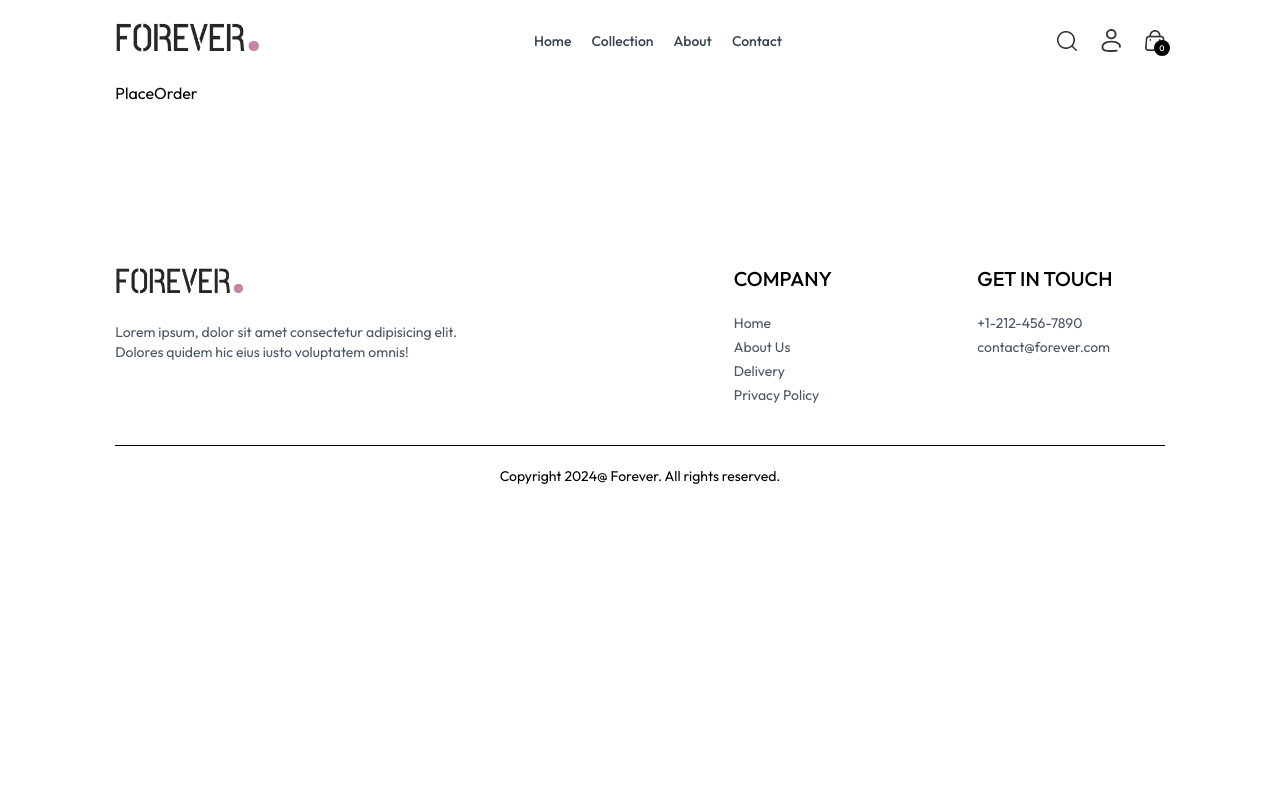
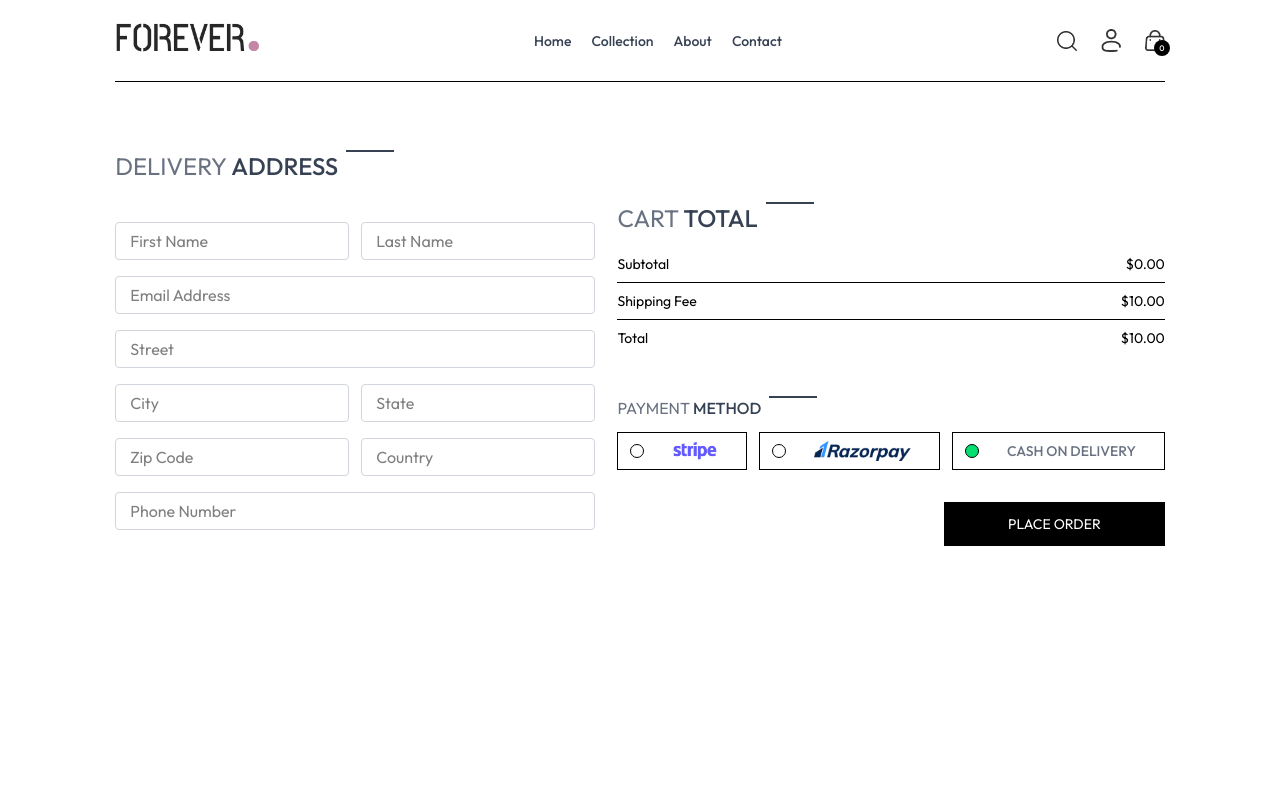
Before and after one commit to Priyank-211/E-commerseWeb, a React (Vite) app in the folder frontend/: page /place-order in a window 1280 px wide. Shown: the top 800 px of the page. Built offline with nearby package versions, Linux system fonts and the light colour scheme.

Commit message:
created placeorder page

```diff
--- a/frontend/src/context/ShopContext.jsx
+++ b/frontend/src/context/ShopContext.jsx
@@ -1,6 +1,7 @@
 import { createContext, useState, useEffect } from 'react';
 import { products } from '../assets/assets';
 import { toast } from 'react-toastify';
+import { useNavigate } from 'react-router-dom';
 
 export const ShopContext = createContext();
 
@@ -10,6 +11,7 @@
   const [search, setSearch] = useState('');
   const [showSearch, setShowSearch] = useState(true);
   const [cartItems, setCartItems] = useState({});
+  const navigate = useNavigate();
 
   const Addtocart = async (itemId, size) => {
     if (!size) {
@@ -73,6 +75,7 @@
     GetCartCount,
     updateQuantity,
     GetCartAmount,
+    navigate,
   };
   return (
     <ShopContext.Provider value={value}>{props.children}</ShopContext.Provider>
--- a/frontend/src/pages/Cart.jsx
+++ b/frontend/src/pages/Cart.jsx
@@ -6,7 +6,7 @@
 import CartTotal from '../components/CartTotal.jsx';
 
 const Cart = () => {
-  const { products, cartItems, currency, updateQuantity } =
+  const { products, cartItems, currency, updateQuantity, navigate } =
     useContext(ShopContext);
   const [cartData, setCartData] = useState([]);
 
@@ -85,7 +85,10 @@
         <div className="w-full sm:w-[450px]">
           <CartTotal />
           <div className="w-full text-end">
-            <button className="bg-black text-white  text-sm my-8 px-6 py-3 ">
+            <button
+              onClick={() => navigate('/place-order')}
+              className="bg-black text-white  text-sm my-8 px-6 py-3 cursor-pointer "
+            >
               PROCESS TO CHECKOUT
             </button>
           </div>
--- a/frontend/src/pages/PlaceOrder.jsx
+++ b/frontend/src/pages/PlaceOrder.jsx
@@ -1,7 +1,118 @@
-import React from "react";
+import React from 'react';
+import Title from '../components/Title.jsx';
+import CartTotal from '../components/CartTotal.jsx';
+import { assets } from '../assets/assets.js';
 
 const PlaceOrder = () => {
-  return <div>PlaceOrder</div>;
+  const [method, setMethod] = React.useState('cod');
+
+  return (
+    <div className="flex flex-col sm:flex-row justify-between gap-4 pt-5 sm:py-14 min-h-[80vh] border-t">
+      {/* LEFT SIDE  */}
+      <div className="flex flex-col gap-4 w-full sm:max-w-[480px]">
+        <div className="text-xl sm:text-2xl my-3">
+          <Title text1={'DELIVERY'} text2={'ADDRESS'} />
+        </div>
+        <div className="flex gap-3">
+          <input
+            type="text"
+            placeholder="First Name"
+            className="border border-gray-300 rounded py-1.5 px-3.5 w-full"
+          />
+          <input
+            type="text"
+            placeholder="Last Name"
+            className="border border-gray-300 rounded py-1.5 px-3.5 w-full"
+          />
+        </div>
+        <input
+          type="email"
+          placeholder="Email Address"
+          className="border border-gray-300 rounded py-1.5 px-3.5 w-full"
+        />
+        <input
+          type="text"
+          placeholder="Street "
+          className="border border-gray-300 rounded py-1.5 px-3.5 w-full"
+        />
+        <div className="flex gap-3">
+          <input
+            type="text"
+            placeholder="City"
+            className="border border-gray-300 rounded py-1.5 px-3.5 w-full"
+          />
+          <input
+            type="text"
+            placeholder="State"
+            className="border border-gray-300 rounded py-1.5 px-3.5 w-full"
+          />
+        </div>
+        <div className="flex gap-3">
+          <input
+            type="number"
+            placeholder="Zip Code"
+            className="border border-gray-300 rounded py-1.5 px-3.5 w-full"
+          />
+          <input
+            type="text"
+            placeholder="Country"
+            className="border border-gray-300 rounded py-1.5 px-3.5 w-full"
+          />
+        </div>
+        <input
+          type="number"
+          placeholder="Phone Number"
+          className="border border-gray-300 rounded py-1.5 px-3.5 w-full"
+        />
+      </div>
+      {/* RIGHT SIDE  */}
+      <div className="mt-8">
+        <div className="mt-8 min-w-80">
+          <CartTotal />
+        </div>
+        <div className="mt-12">
+          <Title text1={'PAYMENT'} text2={'METHOD'} />
+          {/* paymethod selection */}
+          <div className="flex gap-3 flex-col lg:flex-row">
+            <div
+              onClick={() => setMethod('stripe')}
+              className="flex items-center gap-3 border p-2 px-3 cursor-pointer"
+            >
+              <p
+                className={`min-w-3.5 h-3.5 border rounded-full ${method === 'stripe' ? 'bg-green-400' : ''}`}
+              ></p>
+              <img className="h-5 mx-4 " src={assets.stripe_logo} alt="" />
+            </div>
+            <div
+              onClick={() => setMethod('razorpay')}
+              className="flex items-center gap-3 border p-2 px-3 cursor-pointer"
+            >
+              <p
+                className={`min-w-3.5 h-3.5 border rounded-full ${method === 'razorpay' ? 'bg-green-400' : ''}`}
+              ></p>
+              <img className="h-5 mx-4 " src={assets.razorpay_logo} alt="" />
+            </div>
+            <div
+              onClick={() => setMethod('cod')}
+              className="flex items-center gap-3 border p-2 px-3 cursor-pointer"
+            >
+              <p
+                className={`min-w-3.5 h-3.5 border rounded-full ${method === 'cod' ? 'bg-green-400' : ''}`}
+              ></p>
+              <p className="text-gray-500 text-sm font-medium mx-4">
+                CASH ON DELIVERY{' '}
+              </p>
+            </div>
+          </div>
+          <div className="w-full text-end mt-8">
+            <button className="bg-black text-white  px-16 py-3 text-sm ">
+              PLACE ORDER
+            </button>
+          </div>
+        </div>
+      </div>
+    </div>
+  );
 };
 
 export default PlaceOrder;
```
